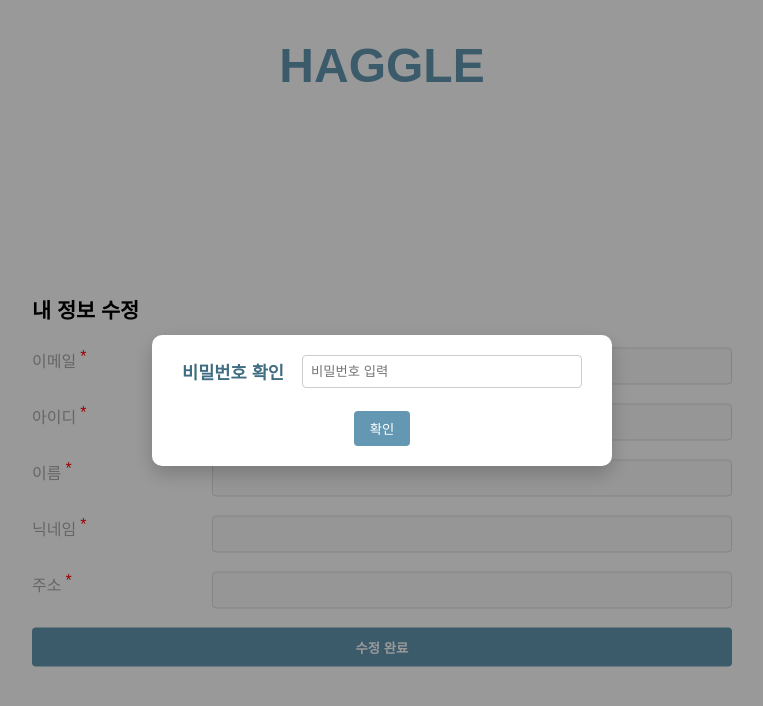
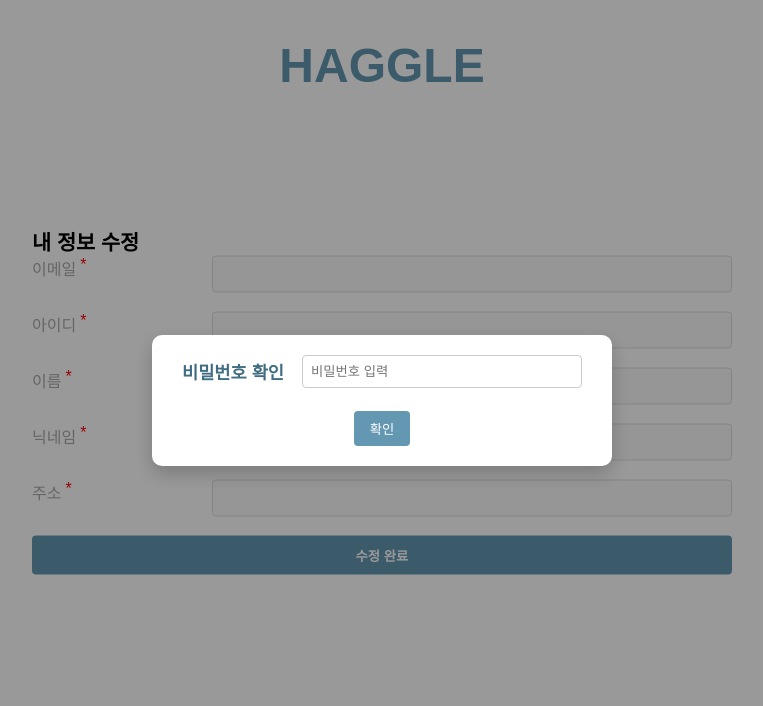
Before and after one commit to gold-su/HaggleMarket-front--react, a React (Vite) app: page /editprofile in a window 1280 px wide. Shown: the top 706 px of the page, without its empty margins (258-1021 px from the left). Built offline with nearby package versions, Linux system fonts and the light colour scheme; no server answers; sample sign-in values are in the browser's storage.

Commit message:
editprofile 페이지 css 수정

```diff
--- a/src/editPage/EditProfile.jsx
+++ b/src/editPage/EditProfile.jsx
@@ -137,9 +137,9 @@ const EditProfile = () => {
       </h1>
 
       {/* 내 정보 수정 폼 */}
-      <form onSubmit={handleSubmit} className="signup-form">
-        <div className="signup-container">
-          <h2 className="signup-title">내 정보 수정</h2>
+      <form onSubmit={handleSubmit} className="editprofile-form">
+        <div className="editprofile-container">
+          <h2 className="editprofile-title">내 정보 수정</h2>
 
           {/* 이메일 */}
           <div className="form-group">
--- a/src/editPage/editProfile.css
+++ b/src/editPage/editProfile.css
@@ -1,3 +1,50 @@
+.editprofile-container {
+  position: absolute;
+  justify-content: space-between;
+  top: 50%;
+  left: 50%;
+  transform: translate(-50%, -50%);
+  /* 정확한 중앙 정렬 */
+  width: 100%;
+  max-width: 700px;
+  padding: 2rem;
+  background-color: #ffffff;
+  /* border: 1px solid #e0e0e0; */
+  border-radius: 0px;
+  /* box-shadow: 0 4px 12px rgba(0, 0, 0, 0.1); */
+}
+
+.editprofile-title {
+  text-align: left;
+  font-size: 1.3rem;
+  color: #000000;
+  font-weight: bold;
+  margin-top: 0px;
+  /* 상단 여백 */
+  margin-bottom: 0px;
+  /* 하단 여백 */
+}
+
+.editprofile-form input {
+  width: 100%;
+  padding: 10px;
+  height: 80px;
+  /* margin-bottom: 1rem; */
+  border-radius: 4px;
+  border: 1px solid #ddd;
+}
+
+.editprofile-form button {
+  width: 100%;
+  padding: 10px;
+  background-color: #6497b1;
+  border: none;
+  color: white;
+  font-weight: bold;
+  cursor: pointer;
+  border-radius: 4px;
+}
+
 /* ✅ 모달 오버레이 */
 .modal-overlay {
   position: fixed;
```
